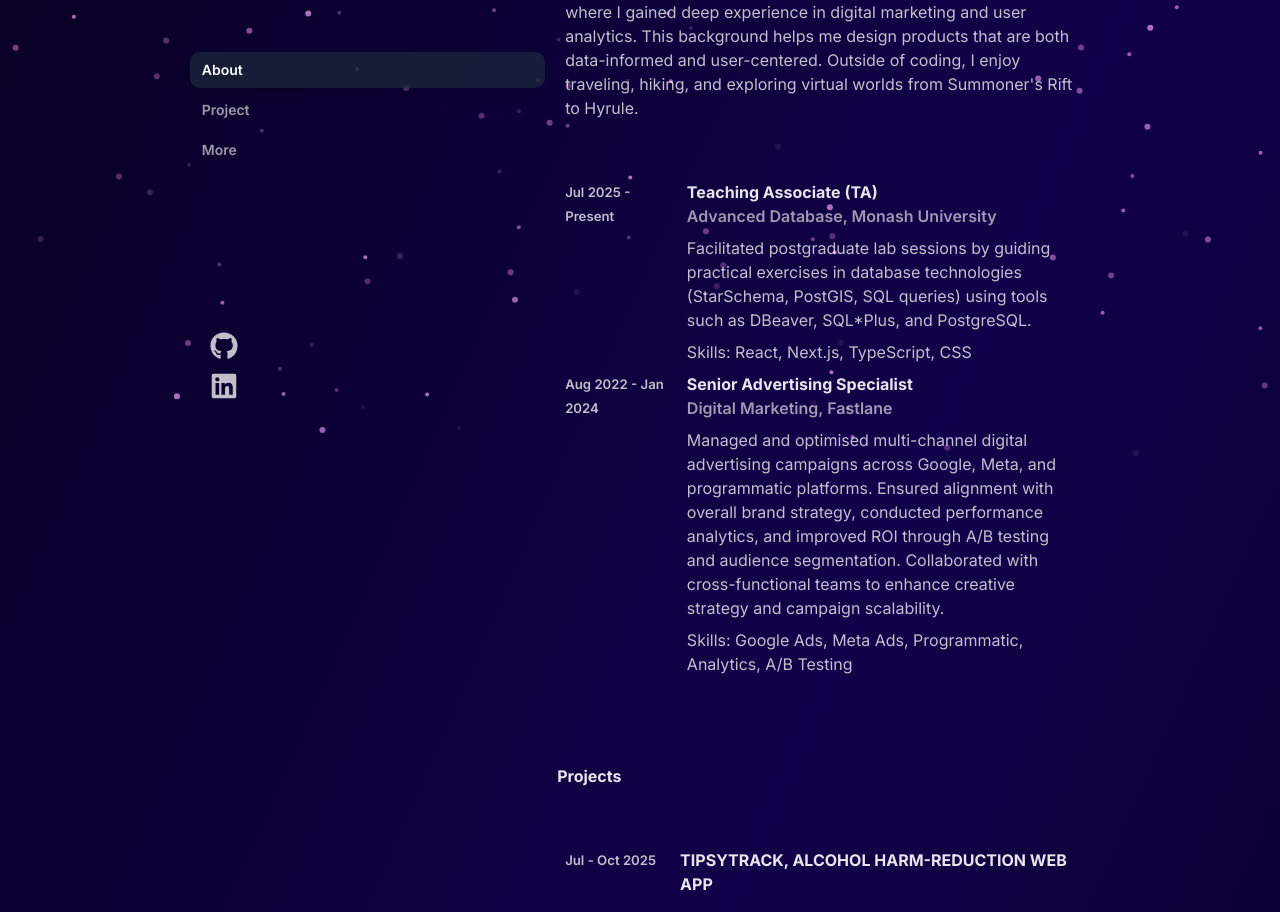
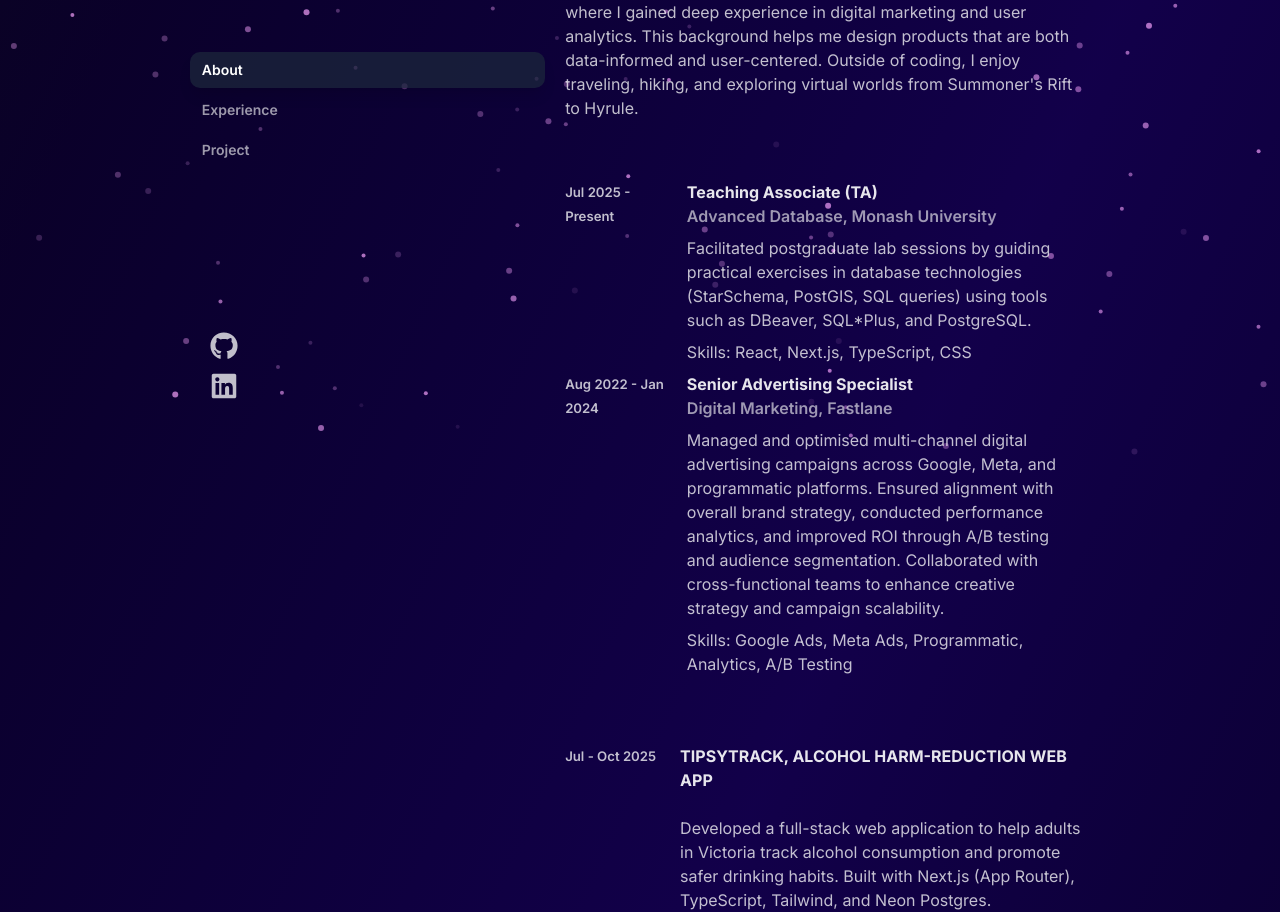
Before and after one commit to ellielok/www.ellielok.com, a Next.js app: page / in a window 1280 px wide. Shown: the part 340-1252 px from the top of the page. Built offline with nearby package versions, Linux system fonts and the light colour scheme.

Commit message:
Update the header for different display

```diff
--- a/app/page.tsx
+++ b/app/page.tsx
@@ -27,7 +27,7 @@ export default function Home() {
           <div
             id="about-content"
             className="sticky top-0 py-5 lg:hidden font-bold
-            oklch(0.1882 0.0765 293.16) text-white/90"
+             text-white/90"
           >
             About Me
           </div>
@@ -39,6 +39,10 @@ export default function Home() {
 
         {/* PROJECT Section */}
         <div>
+          <div id="more" className="hidden py-5 mb-10 font-bold text-white/90">
+            Experience
+          </div>
+
           <div
             id="project-content"
             className="sticky top-0  py-5 lg:hidden font-bold oklch(0.1882 0.0765 293.16) text-white/90"
@@ -53,7 +57,13 @@ export default function Home() {
 
         {/* WRITING Section */}
         <div>
-          <div id="more" className=" py-5 mb-10 font-bold text-white/90">
+          <div id="more" className="hidden py-5 mb-10 font-bold text-white/90">
+            Projects
+          </div>
+          <div
+            id="project-content"
+            className="sticky top-0  py-5 lg:hidden font-bold text-white/90"
+          >
             Projects
           </div>
           <div id="more-content">
--- a/component/menu.tsx
+++ b/component/menu.tsx
@@ -4,8 +4,8 @@ import { useEffect, useState } from "react";
 export default function Menu() {
   const items = [
     { label: 'About', href: '#about-content', displayId: 'about' },
-    { label: 'Project', href: '#project-content', displayId: 'project' },
-    { label: 'More', href: '#more-content', displayId: 'more' },
+    { label: 'Experience', href: '#project-content', displayId: 'project' },
+    { label: 'Project', href: '#more-content', displayId: 'more' },
   ];
 
   const [activeId, setActiveId] = useState("");
```
